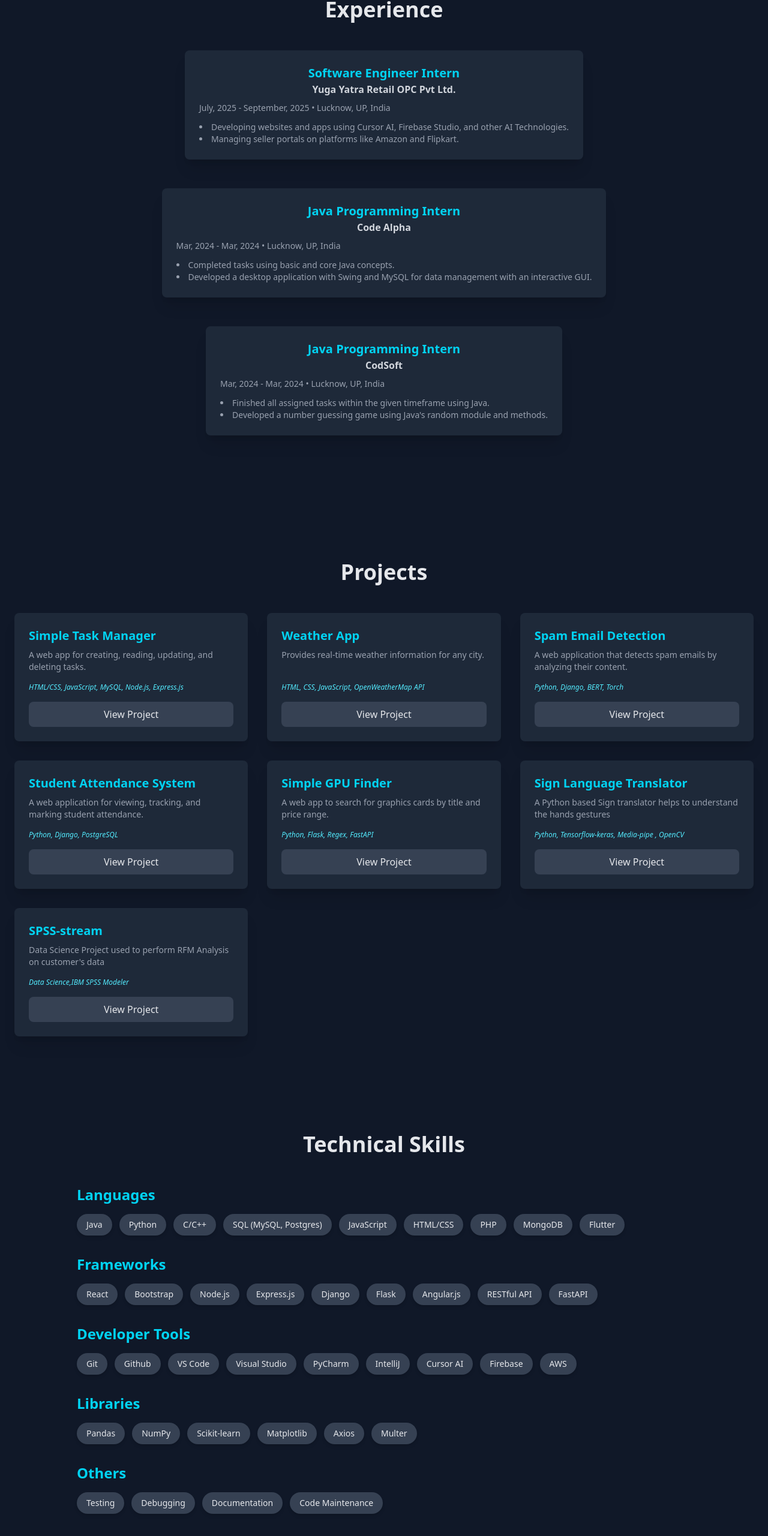
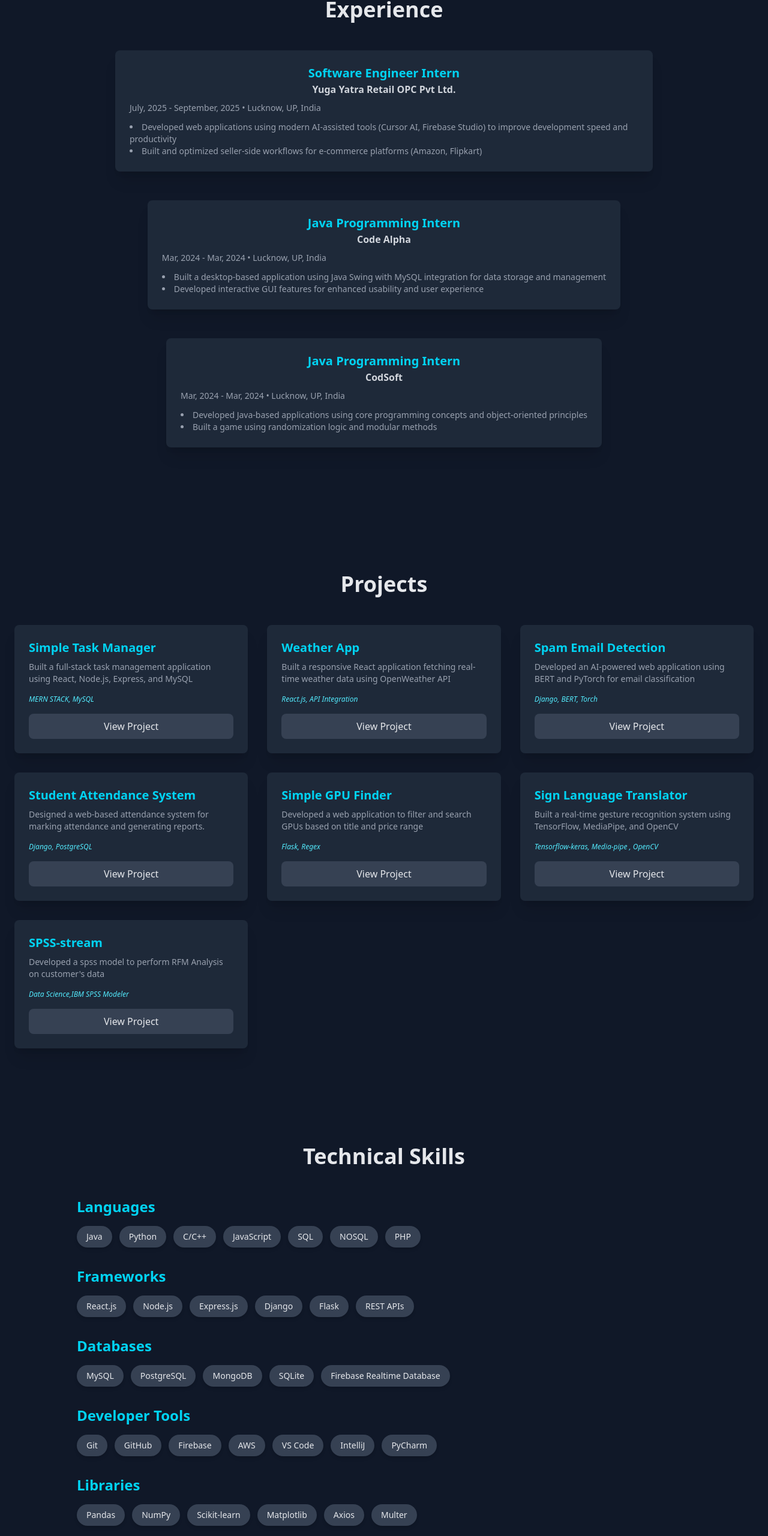
Before and after one commit to Ankit-euphemism/community-portfolio, a React (Vite) app: page / in a window 1280 px wide. Shown: the part 1432-3993 px from the top of the page at 60% size. Built offline with nearby package versions, Linux system fonts and the light colour scheme.

Commit message:
refactor: enhance project descriptions and update skills in App.jsx

```diff
--- a/src/App.jsx
+++ b/src/App.jsx
@@ -37,8 +37,8 @@ const portfolioData = {
       location: "Lucknow, UP, India",
       duration: "July, 2025 - September, 2025",
       description: [
-        "Developing websites and apps using Cursor AI, Firebase Studio, and other AI Technologies.",
-        "Managing seller portals on platforms like Amazon and Flipkart.",
+        "Developed web applications using modern AI-assisted tools (Cursor AI, Firebase Studio) to improve development speed and productivity",
+        "Built and optimized seller-side workflows for e-commerce platforms (Amazon, Flipkart)",
       ],
     },
     {
@@ -47,8 +47,8 @@ const portfolioData = {
       location: "Lucknow, UP, India",
       duration: "Mar, 2024 - Mar, 2024",
       description: [
-        "Completed tasks using basic and core Java concepts.",
-        "Developed a desktop application with Swing and MySQL for data management with an interactive GUI.",
+        "Built a desktop-based application using Java Swing with MySQL integration for data storage and management",
+        "Developed interactive GUI features for enhanced usability and user experience",
       ],
     },
     {
@@ -57,51 +57,52 @@ const portfolioData = {
       location: "Lucknow, UP, India",
       duration: "Mar, 2024 - Mar, 2024",
       description: [
-        "Finished all assigned tasks within the given timeframe using Java.",
-        "Developed a number guessing game using Java's random module and methods.",
+        "Developed Java-based applications using core programming concepts and object-oriented principles",
+        "Built a game using randomization logic and modular methods",
       ],
     },
   ],
   projects: [
     {
       title: "Simple Task Manager",
-      tech: "HTML/CSS, JavaScript, MySQL, Node.js, Express.js",
+      tech: "MERN STACK, MySQL",
       description:
-        "A web app for creating, reading, updating, and deleting tasks.",
+        " Built a full-stack task management application using React, Node.js, Express, and MySQL",
       link: "https://github.com/Ankit-euphemism/Simple-Task-Manager",
     },
     {
       title: "Weather App",
-      tech: "HTML, CSS, JavaScript, OpenWeatherMap API",
-      description: "Provides real-time weather information for any city.",
+      tech: "React.js, API Integration",
+      description:
+        "Built a responsive React application fetching real-time weather data using OpenWeather API",
       link: "https://github.com/Ankit-euphemism/weather_app",
     },
     {
       title: "Spam Email Detection",
-      tech: "Python, Django, BERT, Torch",
+      tech: "Django, BERT, Torch",
       description:
-        "A web application that detects spam emails by analyzing their content.",
+        "Developed an AI-powered web application using BERT and PyTorch for email classification",
       link: "https://github.com/Ankit-euphemism/Spam_email_detection",
     },
     {
       title: "Student Attendance System",
-      tech: "Python, Django, PostgreSQL",
+      tech: "Django, PostgreSQL",
       description:
-        "A web application for viewing, tracking, and marking student attendance.",
+        "Designed a web-based attendance system for marking attendance and generating reports.",
       link: "https://github.com/Ankit-euphemism/Student-Management-System",
     },
     {
       title: "Simple GPU Finder",
-      tech: "Python, Flask, Regex, FastAPI",
+      tech: "Flask, Regex",
       description:
-        "A web app to search for graphics cards by title and price range.",
+        " Developed a web application to filter and search GPUs based on title and price range",
       link: "https://github.com/Ankit-euphemism/Simple-GPU-Finder",
     },
     {
       title: "Sign Language Translator",
-      tech: "Python, Tensorflow-keras, Media-pipe , OpenCV",
+      tech: "Tensorflow-keras, Media-pipe , OpenCV",
       description:
-        "A Python based Sign translator helps to understand the hands gestures ",
+        "Built a real-time gesture recognition system using TensorFlow, MediaPipe, and OpenCV",
       link: "https://github.com/Ankit-euphemism/sign-language-translator",
     },
     // {
@@ -115,7 +116,7 @@ const portfolioData = {
       title: "SPSS-stream",
       tech: "Data Science,IBM SPSS Modeler",
       description:
-        "Data Science Project used to perform RFM Analysis on customer's data",
+        "Developed a spss model to perform RFM Analysis on customer's data",
       link: "https://github.com/DS-techies/SPSS-stream",
     },
   ],
@@ -133,38 +134,30 @@ const portfolioData = {
     "Software Engineer Intern at Yuga Yatra",
   ],
   skills: {
-    Languages: [
-      "Java",
-      "Python",
-      "C/C++",
-      "SQL (MySQL, Postgres)",
-      "JavaScript",
-      "HTML/CSS",
-      "PHP",
-      "MongoDB",
-      "Flutter",
-    ],
+    Languages: ["Java", "Python", "C/C++", "JavaScript", "SQL", "NOSQL", "PHP"],
     Frameworks: [
-      "React",
-      "Bootstrap",
+      "React.js",
       "Node.js",
       "Express.js",
       "Django",
       "Flask",
-      "Angular.js",
-      "RESTful API",
-      "FastAPI",
+      "REST APIs",
+    ],
+    Databases: [
+      "MySQL",
+      "PostgreSQL",
+      "MongoDB",
+      "SQLite",
+      "Firebase Realtime Database",
     ],
     DeveloperTools: [
       "Git",
-      "Github",
-      "VS Code",
-      "Visual Studio",
-      "PyCharm",
-      "IntelliJ",
-      "Cursor AI",
+      "GitHub",
       "Firebase",
       "AWS",
+      "VS Code",
+      "IntelliJ",
+      "PyCharm",
     ],
     Libraries: [
       "Pandas",
@@ -174,13 +167,13 @@ const portfolioData = {
       "Axios",
       "Multer",
     ],
-    Others: ["Testing", "Debugging", "Documentation", "Code Maintenance"],
-    SoftSkills: [
-      "Problem solving",
-      "Teamwork",
-      "Quick learning",
-      "Communication",
+    Others: [
+      "Problem Solving",
+      "Debugging and Testing",
+      "API Development",
+      "Database Design",
     ],
+    SoftSkills: ["Teamwork", "Quick learning", "Communication"],
   },
 };
 
@@ -421,7 +414,7 @@ export default function App() {
         {/* --- Experience Section --- */}
         <section id="experience" className="py-20">
           <h2 className="text-4xl font-bold text-center mb-12">Experience</h2>
-          <div className="max-w-4xl mx-auto">
+          <div className="max-w-4xl mx-auto align-middle">
             {portfolioData.experience.map((exp, index) => (
               <div key={index} className="mb-12 flex justify-center w-full">
                 <div>
```
